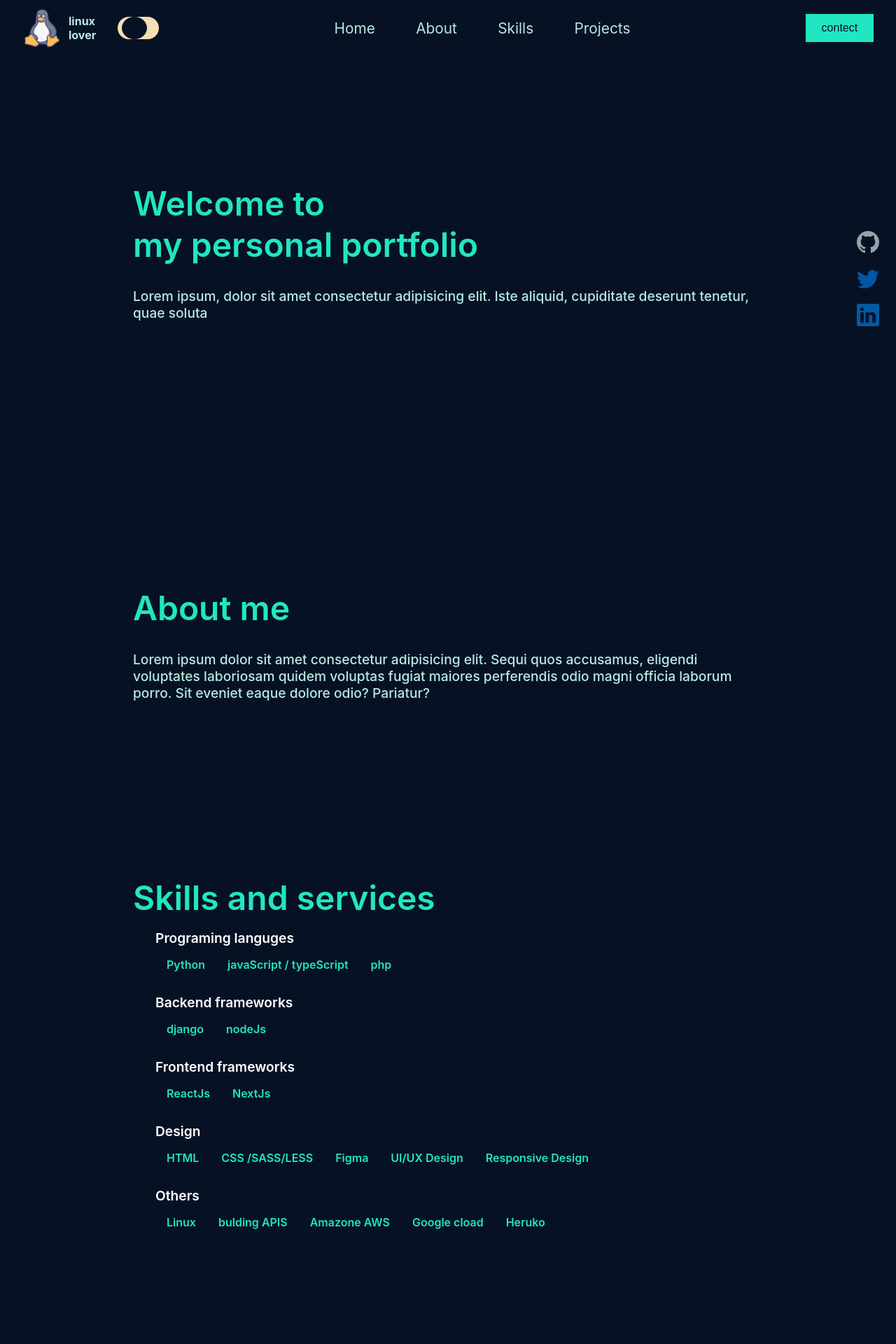
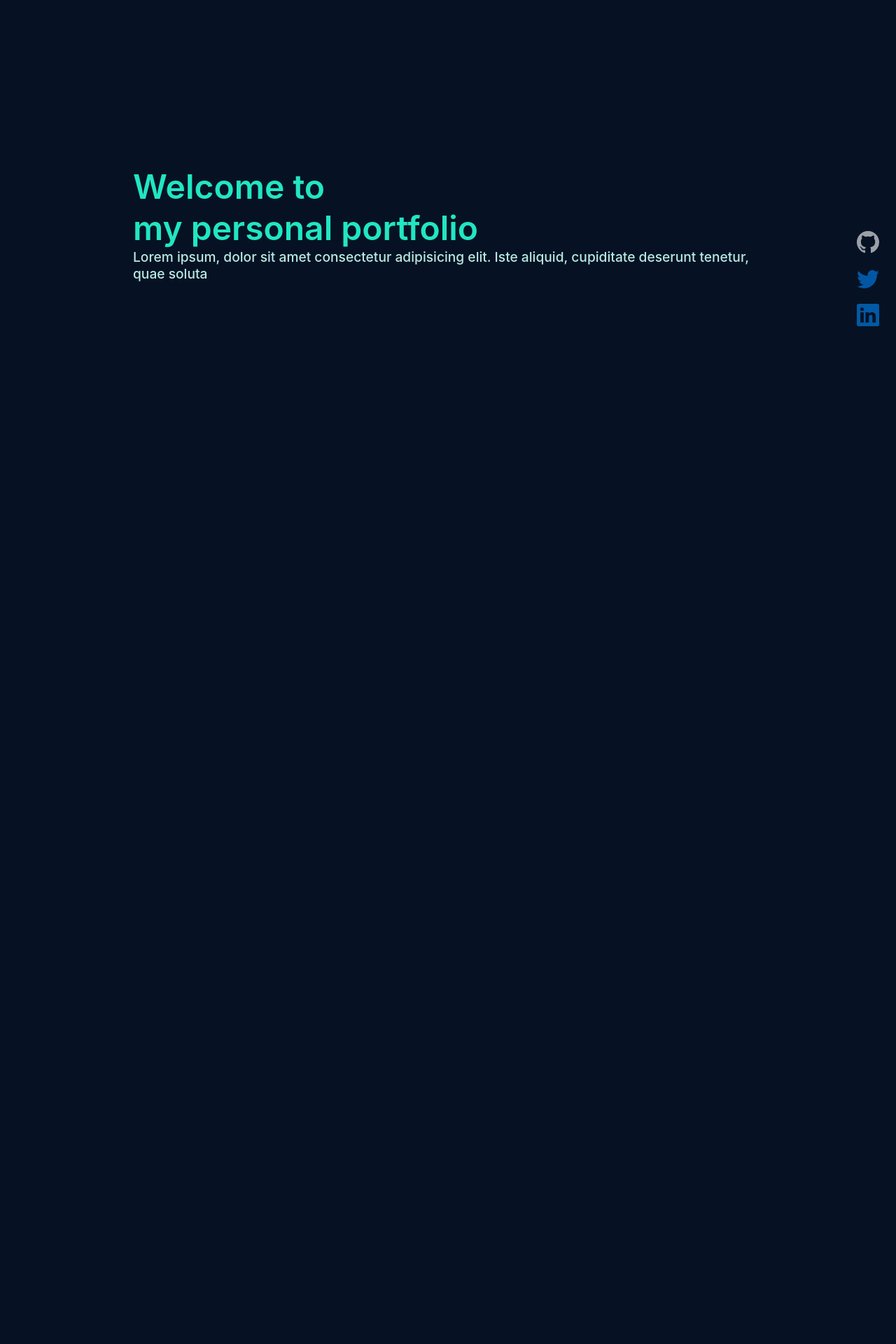
Before and after one commit to chihabMe/portfolio-v3, a Next.js app: page / in a window 1280 px wide. Shown: the top 1920 px of the page at 70% size. After the commit the page ends 800 px from the top, so only its background shows below. Built offline with nearby package versions, Linux system fonts and the light colour scheme.

Commit message:
new fetures

```diff
--- a/components/Header.js
+++ b/components/Header.js
@@ -19,7 +19,7 @@ const Header = ()=>{
 	return (
 
 
-  		<nav className={styles.header}>
+  		<nav id='header' className={styles.header}>
 			  <button onClick={()=>{setMenuShow(prev=>!prev)}} className={menuShow ? styles.menu_togg_btn+ ' ' +styles.active :styles.menu_togg_btn}>
 			{menuShow ?
 				<svg xmlns="http://www.w3.org/2000/svg" className="h-6 w-6" fill="none" viewBox="0 0 24 24" stroke="currentColor">
--- a/pages/index.js
+++ b/pages/index.js
@@ -34,15 +34,15 @@ export default function Home() {
 </svg>
       </a>
     </div>
-    <Header/>
+        <Header/>
 
-    <Hero/>
+        <Hero/>
       <About/>
       <Skils/>
       <Projects/>
 
     </main>
-    <footer className={styles.footer}>
+    <footer id='footer' className={styles.footer}>
 <p className={styles.chihab}> all rights reserved for chihab hhh &copy; 2022</p>
     </footer>
     </div>
--- a/styles/Intro.module.css
+++ b/styles/Intro.module.css
@@ -8,6 +8,8 @@
 .hero_content{
     width: 100%;
     max-width: 900px;
+    margin-top: -10rem;
+
 }
 
 .hero_title{
@@ -18,7 +20,6 @@
 }
 .hero_text{
     color: var(--text-color);
-    margin-top: 2rem;
     font-size: 1.2rem;
     font-weight: 500;
 }
--- a/styles/globals.css
+++ b/styles/globals.css
@@ -25,6 +25,9 @@ a {
   width: 100%;
   max-width: 1450px;
   margin: 0 auto;
+  scroll-snap-type: both mandatory;
+  height:100vh ;
+  overflow-y: scroll;
 }
 html.transition,
 html.transition *,
@@ -84,3 +87,49 @@ html[theme='light']{
   }
 
 }
+#home{
+  margin: 0;
+  width: 100%;
+  margin-top: 3rem;
+  height: 100vh;
+  scroll-snap-align: start;
+
+}
+#skills{
+  margin: 0;
+
+  margin-top: 3rem;
+  height: unset;
+  height: 100vh;
+  scroll-snap-align: start;
+
+}
+#projects{
+  margin: 0;
+  scroll-snap-align: start;
+
+  margin-top: 3rem;
+  height: unset;
+  padding:0;
+min-height: 100vh;
+}
+#about{
+  margin: 0;
+  padding:0;
+  margin-top: 3rem;
+  height: unset;
+  height: 100vh;
+  scroll-snap-align: start;
+
+
+}
+
+
+#footer{
+  scroll-snap-align: start;
+  height: 100vh;
+
+}
+#header{
+  scroll-snap-align: start;
+}
```
